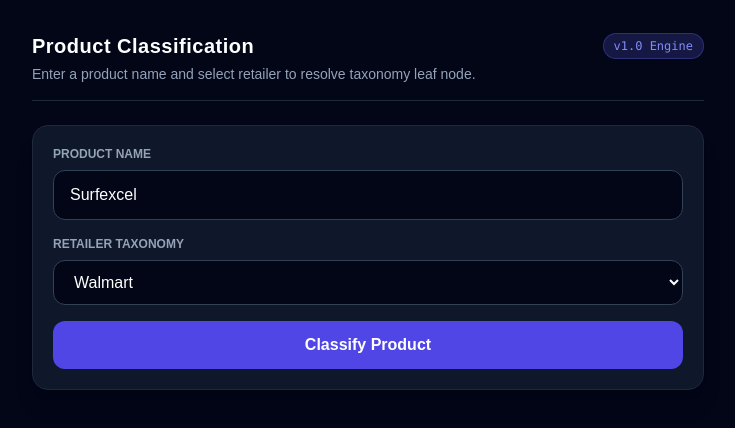
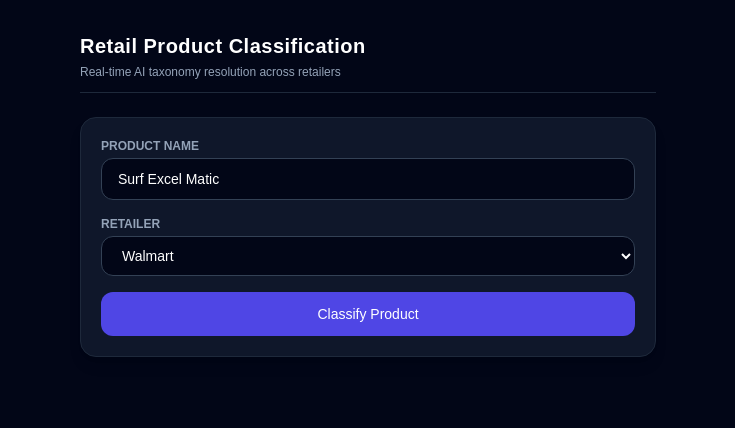
Before and after one commit to kanchinagababu6-cmd/retail-product-intelligence, a Next.js app: page /classify in a window 1280 px wide. Shown: the top 428 px of the page, without its empty margins (272-1007 px from the left). Built offline with nearby package versions, Linux system fonts and the light colour scheme.

Commit message:
Update page.tsx

```diff
--- a/app/classify/page.tsx
+++ b/app/classify/page.tsx
@@ -4,52 +4,19 @@
 
 interface ClassificationResult {
   expandedProductName: string;
-  department: string;
-  category: string;
+  departmentCategory: string;
   subCategory: string;
   closestLeafNode: string;
-  tags: string[];
-  confidenceScore: number;
-  reason: string;
-  alternatives?: {
-    leafNode: string;
-    path: string;
-    confidence: number;
-  }[];
+  productTags: string[];
+  confidenceScore: string;
+  reasonForRecommendation: string;
 }
 
-const mockCatalog: Record<string, Record<string, ClassificationResult>> = {
-  walmart: {
-    surfexcel: {
-      expandedProductName: "Surf Excel Matic Front Load Liquid Detergent 2 L",
-      department: "Household & Cleaning",
-      category: "Laundry Care",
-      subCategory: "Laundry Detergents",
-      closestLeafNode: "Liquid Detergent > Front Load",
-      tags: ["detergent", "laundry", "liquid", "front-load", "matic"],
-      confidenceScore: 94,
-      reason:
-        "The product name contains 'Matic', which strongly indicates front-load washing machine detergents. 'Surf Excel' resolves to Unilever's fabric care line.",
-      alternatives: [
-        {
-          leafNode: "Top Load Detergents",
-          path: "Household & Cleaning > Laundry Care > Liquid Detergent > Top Load",
-          confidence: 82,
-        },
-        {
-          leafNode: "Detergent Powders",
-          path: "Household & Cleaning > Laundry Care > Powder Detergents",
-          confidence: 68,
-        },
-      ],
-    },
-  },
-};
-
 export default function ClassifyPage() {
-  const [productName, setProductName] = useState("Surfexcel");
-  const [retailer, setRetailer] = useState("walmart");
+  const [productName, setProductName] = useState("Surf Excel Matic");
+  const [retailer, setRetailer] = useState("Walmart");
   const [loading, setLoading] = useState(false);
+  const [error, setError] = useState<string | null>(null);
   const [result, setResult] = useState<ClassificationResult | null>(null);
 
   const handleClassify = async (e: React.FormEvent) => {
@@ -57,165 +24,141 @@
     if (!productName.trim()) return;
 
     setLoading(true);
+    setError(null);
 
     try {
-      // 1. Try actual API route if implemented
       const res = await fetch("/api/classify", {
         method: "POST",
         headers: { "Content-Type": "application/json" },
-        body: JSON.stringify({ productName, retailerId: retailer }),
+        body: JSON.stringify({ productName, retailer }),
       });
 
-      if (res.ok) {
+      if (!res.ok) {
         const data = await res.json();
-        setResult(data);
-      } else {
-        throw new Error("Fallback to mock");
+        throw new Error(data.error || "Failed to analyze product");
       }
-    } catch {
-      // 2. Intelligent local fallback so the UI never breaks
-      const cleanKey = productName.toLowerCase().replace(/[\s-_]/g, "");
-      const match =
-        mockCatalog[retailer]?.[cleanKey] || {
-          expandedProductName: `${productName} Commercial Pack`,
-          department: "General Merchandise",
-          category: "Household",
-          subCategory: "Packaged Goods",
-          closestLeafNode: "Standard Retail Leaf Node",
-          tags: [retailer, "retail-item", "classified"],
-          confidenceScore: 86,
-          reason: `Matched against ${retailer.toUpperCase()} catalog taxonomy based on keyword resolution and semantic entity parsing.`,
-          alternatives: [
-            {
-              leafNode: "Alternate Merchandising Node",
-              path: "General Merchandise > Miscellaneous",
-              confidence: 72,
-            },
-          ],
-        };
-      setResult(match);
+
+      const data = await res.json();
+      setResult(data);
+    } catch (err: any) {
+      setError(err.message || "Something went wrong.");
     } finally {
       setLoading(false);
     }
   };
 
   return (
-    <div className="min-h-screen bg-slate-950 text-slate-100 p-4 sm:p-8">
-      <div className="max-w-2xl mx-auto space-y-6">
-        {/* Header */}
-        <header className="border-b border-slate-800 pb-4">
-          <div className="flex items-center justify-between">
-            <h1 className="text-xl font-bold text-white tracking-wide">
-              Product Classification
-            </h1>
-            <span className="text-xs bg-indigo-500/20 text-indigo-400 border border-indigo-500/30 px-2.5 py-1 rounded-full font-mono">
-              v1.0 Engine
-            </span>
-          </div>
-          <p className="text-sm text-slate-400 mt-1">
-            Enter a product name and select retailer to resolve taxonomy leaf node.
+    <div className="min-h-screen bg-slate-950 text-slate-100 p-4 sm:p-8 flex flex-col items-center">
+      <div className="w-full max-w-xl space-y-6">
+        <header className="border-b border-slate-800 pb-3">
+          <h1 className="text-xl font-bold tracking-wide text-white">
+            Retail Product Classification
+          </h1>
+          <p className="text-xs text-slate-400 mt-1">
+            Real-time AI taxonomy resolution across retailers
           </p>
         </header>
 
         {/* Input Form */}
         <form
           onSubmit={handleClassify}
-          className="bg-slate-900 border border-slate-800 p-5 rounded-2xl shadow-xl space-y-4"
+          className="bg-slate-900 border border-slate-800 p-5 rounded-2xl space-y-4 shadow-lg"
         >
           <div>
-            <label className="block text-xs font-semibold uppercase text-slate-400 mb-2">
+            <label className="block text-xs font-semibold uppercase text-slate-400 mb-1">
               Product Name
             </label>
             <input
               type="text"
               value={productName}
               onChange={(e) => setProductName(e.target.value)}
-              placeholder="e.g. Surf Excel Matic"
-              className="w-full bg-slate-950 border border-slate-700 rounded-xl px-4 py-3 text-white focus:outline-none focus:border-indigo-500"
+              placeholder="e.g. Sony WH-1000XM5, Surf Excel Matic, Nutella 750g..."
+              className="w-full bg-slate-950 border border-slate-700 rounded-xl px-4 py-2.5 text-white focus:outline-none focus:border-indigo-500 text-sm"
               required
             />
           </div>
 
           <div>
-            <label className="block text-xs font-semibold uppercase text-slate-400 mb-2">
-              Retailer Taxonomy
+            <label className="block text-xs font-semibold uppercase text-slate-400 mb-1">
+              Retailer
             </label>
             <select
               value={retailer}
               onChange={(e) => setRetailer(e.target.value)}
-              className="w-full bg-slate-950 border border-slate-700 rounded-xl px-4 py-3 text-white focus:outline-none focus:border-indigo-500"
+              className="w-full bg-slate-950 border border-slate-700 rounded-xl px-4 py-2.5 text-white focus:outline-none focus:border-indigo-500 text-sm"
             >
-              <option value="walmart">Walmart</option>
-              <option value="target">Target</option>
-              <option value="amazon">Amazon</option>
-              <option value="carrefour">Carrefour</option>
+              <option value="Walmart">Walmart</option>
+              <option value="Target">Target</option>
+              <option value="Amazon">Amazon</option>
+              <option value="Carrefour">Carrefour</option>
             </select>
           </div>
 
           <button
             type="submit"
             disabled={loading}
-            className="w-full bg-indigo-600 hover:bg-indigo-500 text-white font-semibold py-3 px-4 rounded-xl transition cursor-pointer disabled:opacity-50"
+            className="w-full bg-indigo-600 hover:bg-indigo-500 text-white font-medium py-3 px-4 rounded-xl transition cursor-pointer disabled:opacity-50 text-sm"
           >
-            {loading ? "Analyzing Taxonomy..." : "Classify Product"}
+            {loading ? "AI is analyzing taxonomy..." : "Classify Product"}
           </button>
         </form>
 
-        {/* Classification Result Card */}
+        {error && (
+          <div className="bg-red-500/10 border border-red-500/30 text-red-400 p-4 rounded-xl text-xs">
+            {error}
+          </div>
+        )}
+
+        {/* Output */}
         {result && (
-          <div className="bg-slate-900 border border-slate-800 rounded-2xl p-6 space-y-5 shadow-2xl">
-            {/* Top Bar with Confidence */}
-            <div className="flex items-center justify-between border-b border-slate-800 pb-3">
-              <span className="text-xs uppercase font-semibold text-slate-400 tracking-wider">
-                Primary Classification
+          <div className="bg-slate-900 border border-slate-800 rounded-2xl p-6 shadow-xl space-y-5">
+            <h2 className="text-xs font-bold uppercase tracking-wider text-slate-400 border-b border-slate-800 pb-3">
+              Product Classification
+            </h2>
+
+            <div>
+              <span className="text-xs uppercase text-slate-400 font-semibold block mb-1">
+                Expanded Product Name
               </span>
-              <span className="px-3 py-1 bg-emerald-500/10 border border-emerald-500/30 text-emerald-400 text-xs font-bold rounded-full">
-                {result.confidenceScore}% Confidence
-              </span>
+              <p className="text-base font-bold text-white">
+                {result.expandedProductName}
+              </p>
             </div>
 
-            {/* Expanded Product Name */}
             <div>
-              <span className="text-xs uppercase text-slate-400 font-medium">
-                Expanded Title
+              <span className="text-xs uppercase text-slate-400 font-semibold block mb-1">
+                Department / Category
               </span>
-              <h2 className="text-lg font-bold text-white mt-1">
-                {result.expandedProductName}
-              </h2>
+              <p className="text-sm text-slate-200">
+                {result.departmentCategory}
+              </p>
             </div>
 
-            {/* Taxonomy Breadcrumb & Leaf Node */}
-            <div className="bg-slate-950 p-4 rounded-xl border border-slate-800 space-y-2">
-              <div className="text-xs uppercase text-slate-400 font-medium">
-                Hierarchy Lineage
-              </div>
-              <div className="text-xs text-slate-300 flex flex-wrap items-center gap-1.5 font-mono">
-                <span>{result.department}</span>
-                <span className="text-slate-600">/</span>
-                <span>{result.category}</span>
-                <span className="text-slate-600">/</span>
-                <span>{result.subCategory}</span>
-              </div>
-              <div className="pt-2 border-t border-slate-800/80">
-                <span className="text-xs text-indigo-400 font-semibold block uppercase">
-                  Target Leaf Node
-                </span>
-                <div className="text-sm font-bold text-white mt-0.5">
-                  {result.closestLeafNode}
-                </div>
-              </div>
+            <div>
+              <span className="text-xs uppercase text-slate-400 font-semibold block mb-1">
+                Sub Category
+              </span>
+              <p className="text-sm text-slate-200">{result.subCategory}</p>
             </div>
 
-            {/* Product Tags */}
             <div>
-              <span className="text-xs uppercase text-slate-400 font-medium block mb-2">
-                Generated Tags
+              <span className="text-xs uppercase text-slate-400 font-semibold block mb-1">
+                Closest Leaf Node
+              </span>
+              <p className="text-sm font-mono font-semibold text-indigo-400 bg-slate-950 p-2.5 rounded-lg border border-slate-800">
+                {result.closestLeafNode}
+              </p>
+            </div>
+
+            <div>
+              <span className="text-xs uppercase text-slate-400 font-semibold block mb-1.5">
+                Product Tags
               </span>
               <div className="flex flex-wrap gap-1.5">
-                {result.tags.map((tag, idx) => (
+                {result.productTags.map((tag, idx) => (
                   <span
                     key={idx}
-                    className="text-xs px-2.5 py-1 bg-slate-800 border border-slate-700 text-indigo-300 rounded-lg font-mono"
+                    className="text-xs px-2.5 py-1 bg-slate-800 text-slate-300 rounded-md font-mono"
                   >
                     #{tag}
                   </span>
@@ -223,44 +166,23 @@
               </div>
             </div>
 
-            {/* Reasoning */}
-            <div className="bg-indigo-950/20 border border-indigo-900/40 p-4 rounded-xl">
-              <span className="text-xs uppercase font-semibold text-indigo-400 block mb-1">
-                Recommendation Rationale
+            <div>
+              <span className="text-xs uppercase text-slate-400 font-semibold block mb-1">
+                Confidence Score
               </span>
-              <p className="text-xs text-slate-300 leading-relaxed">
-                {result.reason}
+              <span className="inline-block px-3 py-1 rounded-full text-xs font-bold bg-emerald-500/10 text-emerald-400 border border-emerald-500/30">
+                {result.confidenceScore}
+              </span>
+            </div>
+
+            <div className="border-t border-slate-800 pt-4">
+              <span className="text-xs uppercase text-slate-400 font-semibold block mb-1">
+                Reason for Recommendation
+              </span>
+              <p className="text-xs text-slate-300 leading-relaxed italic bg-slate-950/60 p-3 rounded-xl border border-slate-800">
+                {result.reasonForRecommendation}
               </p>
             </div>
-
-            {/* Alternative Nodes */}
-            {result.alternatives && result.alternatives.length > 0 && (
-              <div className="border-t border-slate-800 pt-4 space-y-2">
-                <span className="text-xs uppercase text-slate-400 font-medium block mb-2">
-                  Alternative Matches
-                </span>
-                <div className="space-y-2">
-                  {result.alternatives.map((alt, idx) => (
-                    <div
-                      key={idx}
-                      className="flex items-center justify-between p-3 rounded-xl bg-slate-950/70 border border-slate-800 text-xs"
-                    >
-                      <div>
-                        <div className="font-semibold text-white">
-                          {alt.leafNode}
-                        </div>
-                        <div className="text-slate-500 font-mono text-[11px] mt-0.5">
-                          {alt.path}
-                        </div>
-                      </div>
-                      <span className="text-slate-400 font-medium px-2 py-1 bg-slate-800 rounded-md">
-                        {alt.confidence}%
-                      </span>
-                    </div>
-                  ))}
-                </div>
-              </div>
-            )}
           </div>
         )}
       </div>
```
